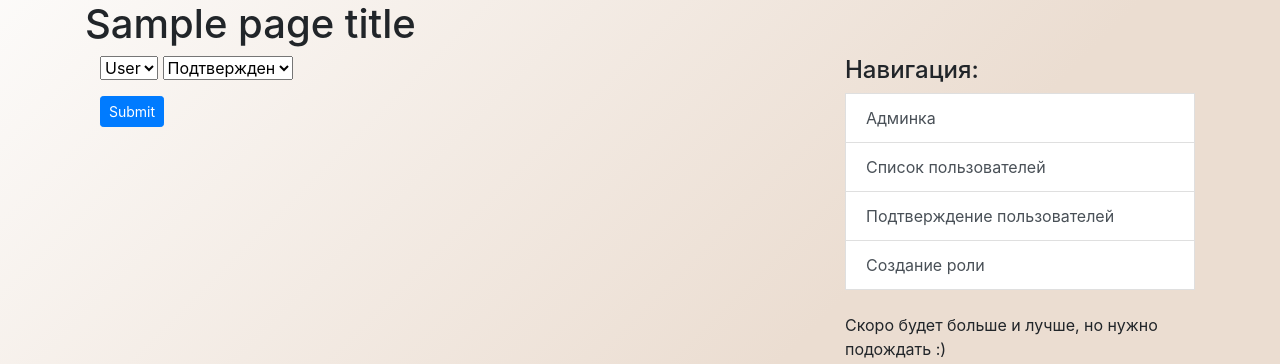
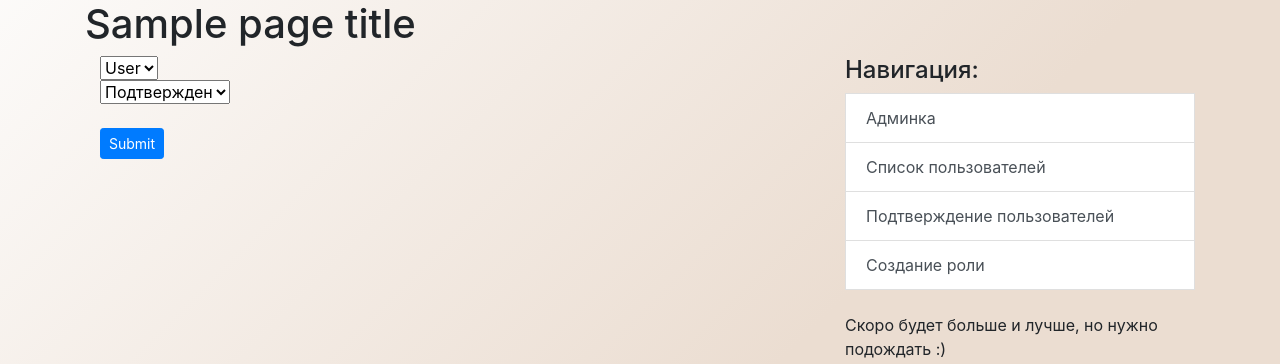
Before and after one commit to bycs/lp_project, a Flask app: template templates/admin/verification_users.html in a window 1280 px wide. Shown: the part 56-420 px from the top of the page. Run offline with Flask 2, Linux system fonts and the light colour scheme; the template is opened without the code that fills it: most values are stand-ins (such as "Sample title", 1, 10 or a date in 2020); some libraries are stand-ins or nearby versions.

Commit message:
Обновление шаблона верификации пользователя

```diff
--- a/templates/admin/verification_users.html
+++ b/templates/admin/verification_users.html
@@ -2,17 +2,18 @@
 
 {% block content %}
     <form action="{{ url_for('admin.process_verification_users') }}" class="col-4">
-        <select id="user_id" name="user_id" class="form-select form-select-lg mb-3" aria-label=".form-select-lg example">
+        <select id="user_id" name="user_id" class="form-select" aria-label="Пользователь">
             {% for user in users %}
                 <option value="{{ user.id }}">{{ user.fullname }}</option>
             {% endfor %}
         </select>
-
-        <select id="is_verification" name="is_verification" class="form-select form-select-sm" aria-label=".form-select-sm example">
+        <br>
+        <select id="is_verification" name="is_verification" class="form-select" aria-label="Статус пользователя">
           <option value="True">Подтвержден</option>
           <option value="False">На проверке</option>
         </select>
-
+        <br>
+        <br>
         <input type="submit" class="btn btn-primary btn-sm">
     </form>
 
```
